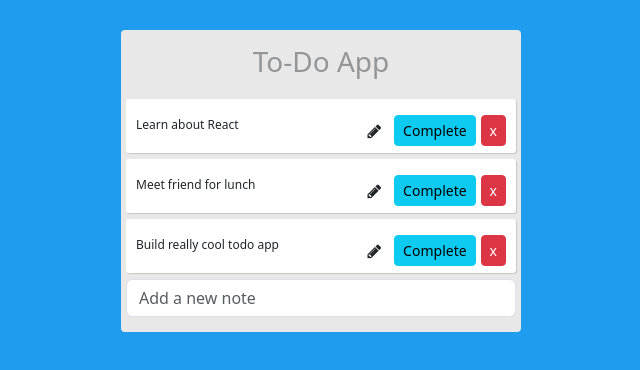
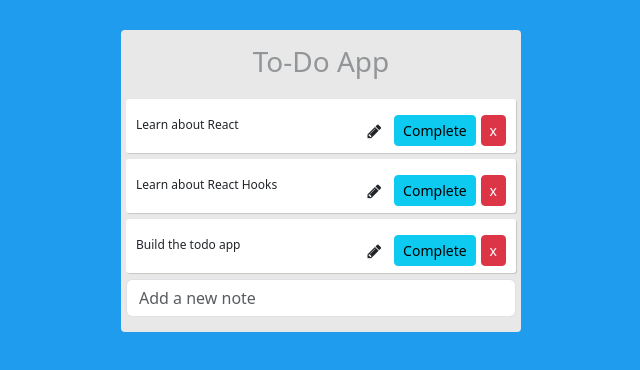
Before and after one commit to ug1086/Todo-App, a React (Create React App) app: page / in a window 1280 px wide. Shown: the top 370 px of the page, without its empty margins (319-959 px from the left). Built offline with nearby package versions, Linux system fonts and the light colour scheme.

Commit message:
Update App.js

```diff
--- a/src/App.js
+++ b/src/App.js
@@ -12,11 +12,11 @@ function App() {
       isCompleted: false,
       editMode: false
     },
-    { text: "Meet friend for lunch",
+    { text: "Learn about React Hooks",
       isCompleted: false,
       editMode: false
     },
-    { text: "Build really cool todo app",
+    { text: "Build the todo app",
       isCompleted: false,
       editMode: false
     }])
```
